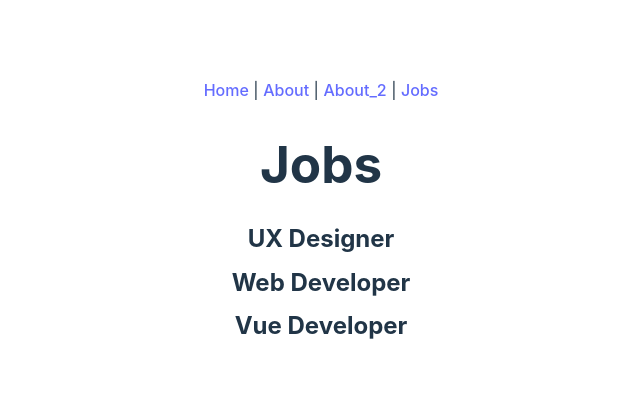
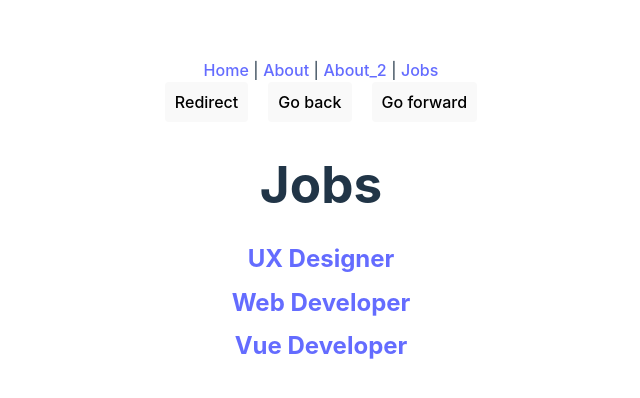
Before and after one commit to alias1618/vue_ninja_jobs, a Vue app: page /jobs in a window 1280 px wide. Shown: the part 182-580 px from the top of the page, without its empty margins (319-959 px from the left). Built offline with nearby package versions, Linux system fonts and the light colour scheme.

Commit message:
2220906_Vue JS 3 Tutorial for Beginners #9 - Fetching Data https://www.youtube.com/watch?v=7iDGJolHFmU&list=PL4cUxeGkcC9hYYGbV60Vq3IXYNfDk8At1&index=9

```diff
--- /dev/null
+++ b/data/db.json
@@ -0,0 +1,7 @@
+{
+    "jobs" :[
+        {"title": "UX Designer", "id": 1, "details": "lorem"},
+        {"title": "Web Developer", "id": 2, "details": "lorem"},
+        {"title": "Vue Developer", "id": 3, "details": "lorem"}
+    ]
+}
--- a/package.json
+++ b/package.json
@@ -9,6 +9,7 @@
     "preview": "vite preview"
   },
   "dependencies": {
+    "json-server": "^0.17.0",
     "vue": "^3.2.37",
     "vue-router": "^4.1.5"
   },
--- a/src/App.vue
+++ b/src/App.vue
@@ -16,6 +16,10 @@
     <router-link :to="{ name: 'About'}">About_2</router-link> |
     <router-link :to="{ name: 'Jobs'}">Jobs</router-link>
   </div>
+
+  <button @click="redirect">Redirect</button>
+  <button @click="back">Go back</button>
+  <button @click="forward">Go forward</button>
   <router-view/>
   <!-- <div>
     <a href="https://vitejs.dev" target="_blank">
@@ -27,6 +31,22 @@
   </div>
   <HelloWorld msg="Vite + Vue" /> -->
 </template>
+
+<script>
+  export default {
+    methods: {
+      redirect() {
+        this.$router.push({ name: 'Home'})
+      },
+      back() {
+        this.$router.go(-1)
+      },
+      forward() {
+        this.$router.go(1)
+      }
+    },
+  }
+</script>
 
 <style scoped>
 .logo {
@@ -40,4 +60,10 @@
 .logo.vue:hover {
   filter: drop-shadow(0 0 2em #42b883aa);
 }
+button {
+  margin:0 10px;
+  padding: 10px;
+  border: none;
+  border-radius: 4px;
+}
 </style>
--- a/src/router/index.js
+++ b/src/router/index.js
@@ -4,6 +4,7 @@ import Home from '/src/views/Home.vue'
 import About from '/src/views/About.vue'
 import Jobs from '/src/views/jobs/Jobs.vue'
 import JobDetails from '/src/views/jobs/JobDetails.vue'
+import NotFound from '../views/jobs/NotFound.vue'
 
 let history = createWebHistory()
 let routes = [
@@ -30,7 +31,19 @@ let routes = [
   {
     path: '/jobs/:id',
     name: 'JobDetails',
-    component: JobDetails
+    component: JobDetails,
+    props:true
+  },
+  //redirect
+  {
+    path: '/all-jobs',
+    redirect: '/jobs'
+  },
+  //catahall 404
+  {
+    path: '/:catchAll(.*)',
+    name: 'NotFound',
+    component:NotFound
   }
 ]
 
--- a/src/views/jobs/JobDetails.vue
+++ b/src/views/jobs/JobDetails.vue
@@ -2,7 +2,8 @@
     <h1>JobDetails Pagw</h1>
     <!-- 當 <p>The job id is {{ $route.params.id}}</p>   括號中間使用$route.params.id 時下方不需要 使用export default {data() {return {id: this.$route.params.id}} }
     -->
-    <p>The job id is {{ $route.params.id}}</p>
+    <!-- <p>The job id is {{ $route.params.id}}</p> -->
+
     <!--
         當 "<p>The job id is {{id}}</p> 使用id 下方需要
         expor default {data() {return{ id }}}
@@ -12,11 +13,12 @@
 
 <script>
 export default {
-    data() {
-        return {
-            id: this.$route.params.id
-        }
-    }
+    props: ['id'],
+    // data() {
+    //     return {
+    //         id: this.$route.params.id
+    //     }
+    // }
 };
 </script>
 
--- a/src/views/jobs/Jobs.vue
+++ b/src/views/jobs/Jobs.vue
@@ -1,7 +1,10 @@
 <template>
     <h1>Jobs</h1>
-    <div v-for="job in jobs" :key="job.id">
-        <h2>{{ job.title}}</h2>
+    <div v-for="job in jobs" :key="job.id" class="job">
+        <!-- <h2>{{ job.title}}</h2> -->
+        <router-link :to="{name:'JobDetails', params:{id: job.id}}">
+            <h2>{{ job.title}}</h2>
+        </router-link>
     </div>
 </template>
 
@@ -19,6 +22,20 @@ export default {
 };
 </script>
 
-<style scoped>
-
+<style>
+.jon h2{
+    background: #f4f4f4;
+    padding: 20px;
+    border-radius: 10px;
+    margin: 10px auto;
+    max-width: 600px;
+    cursor: pointer;
+    color: #444;
+}
+.job h2:hover {
+    background: #ddd;
+}
+.job a{
+    text-decoration: none;
+}
 </style>
--- /dev/null
+++ b/src/views/jobs/NotFound.vue
@@ -0,0 +1,12 @@
+<template>
+    <h2>404</h2>
+    <h3>page not found</h3>
+</template>
+
+<script>
+
+</script>
+
+<style scoped>
+
+</style>
```
Also changed, not shown: 1 other file (tests, documents, lock files or other folders).
